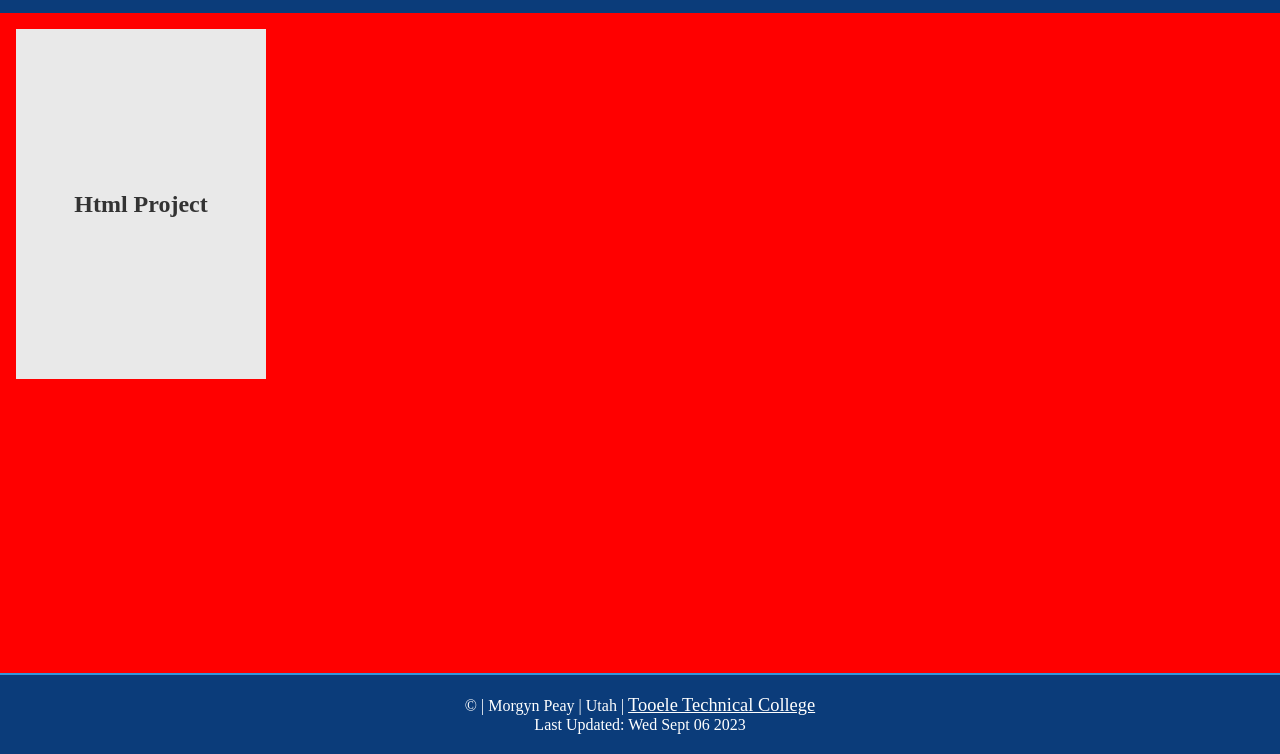
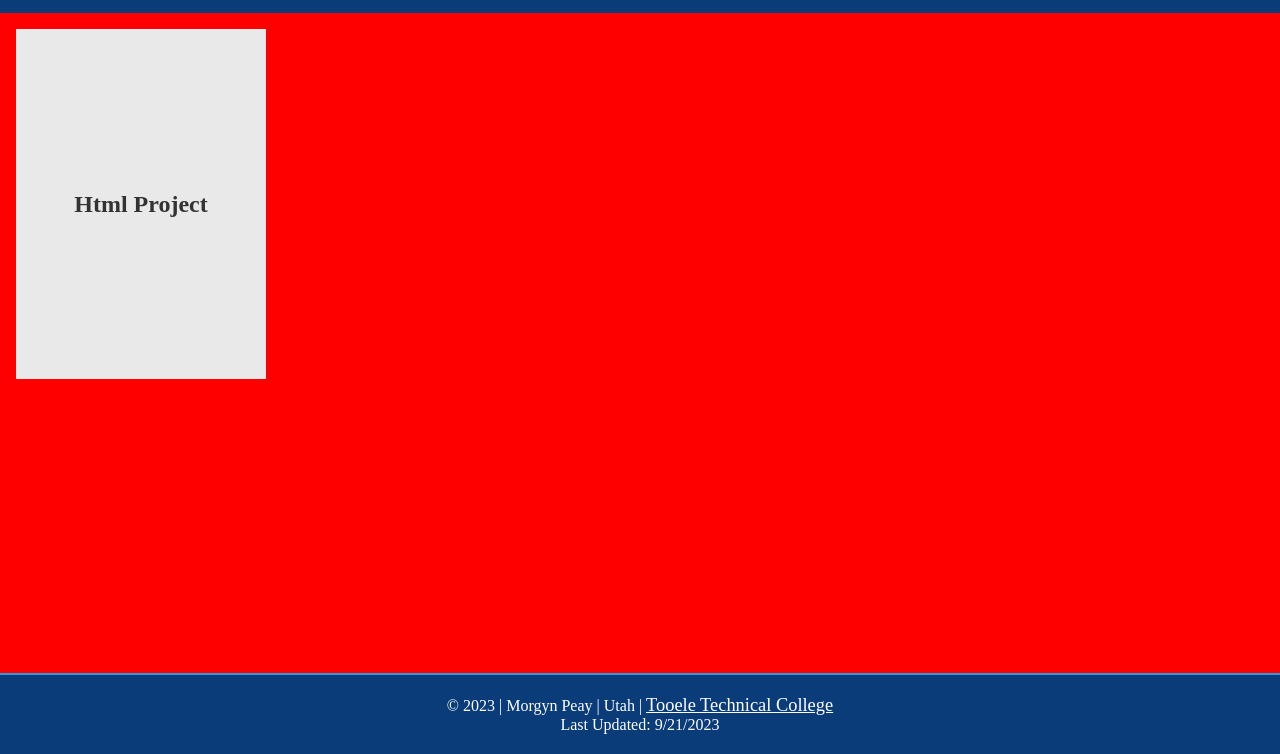
Before and after one commit to MorgynKass/Project-Portal, a plain HTML site: page index.html in a window 1280 px wide. Shown: the part 46-800 px from the top of the page. Drawn offline with Linux system fonts and the light colour scheme.

Commit message:
finished javascript

```diff
--- a/Project_1/project1.html
+++ b/Project_1/project1.html
@@ -3,9 +3,10 @@
 <head>
     <meta charset="UTF-8">
     <meta name="viewport" content="width=device-width, initial-scale=1.0">
+    <link rel="stylesheet" href="style.css">
     <title>Document</title>
 </head>
 <body>
-
+    <script src="script.js"></script>
 </body>
 </html>
--- a/index.html
+++ b/index.html
@@ -3,7 +3,7 @@
   <head>
     <meta charset="UTF-8" />
     <meta name="viewport" content="width=device-width, initial-scale=1.0" />
-    <link rel="stylesheet" href="style.css">
+    <link rel="stylesheet" href="style.css" />
     <title>My Project Portal</title>
   </head>
   <body>
@@ -26,7 +26,7 @@
             <h2>Html Project</h2>
           </div>
           <div class="card-back">
-            <a href="project1.html">Project Link</a>
+            <a href="Project_1/project1.html">Project Link</a>
           </div>
         </div>
       </div>
@@ -44,7 +44,7 @@
         >Tooele Technical College</a
       >
       <br />
-      Last Updated: <span id="date">Wed Sept 06 2023</span>
+      Last Updated: <span id="date"></span>
     </footer>
     <!--Footer End-->
 
--- a/script.js
+++ b/script.js
@@ -0,0 +1,9 @@
+let currentDate = new Date().toLocaleDateString();
+console.log(currentDate);
+let date = document.querySelector("#date");
+let currentYear = new Date().getFullYear();
+console.log(currentYear);
+let year = document.querySelector("#year");
+
+date.textContent = currentDate;
+year.innerHTML = currentYear;
```
Also changed, not shown: Project_1/script.js (added), Project_1/style.css (added).
